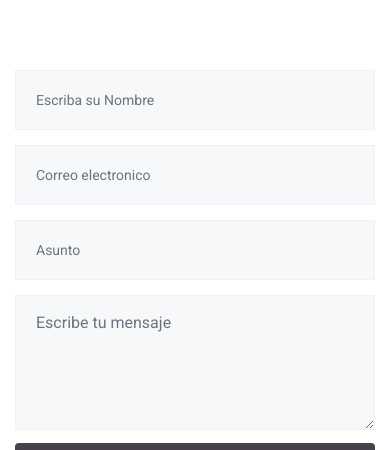
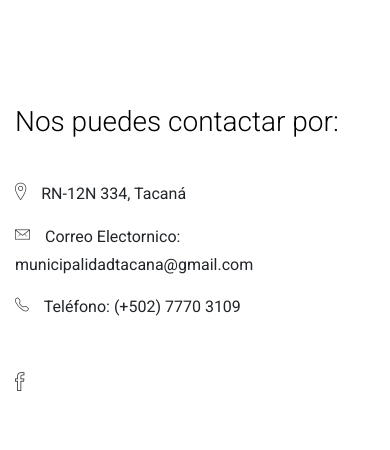
Before and after one commit to Mayantra/ProyectoTacana, a Django app: page /home/contacto/ in a window 390 px wide; the page is wider, and only the part inside the window is pictured. Shown: the part 485-935 px from the top of that part. Run offline with Django 4.2, Linux system fonts and the light colour scheme; some libraries are stand-ins or nearby versions; some web fonts are replaced; grey boxes are pictures that could not be loaded.

Commit message:
Ajustes Finales

```diff
--- a/tacanaproject/apps/home/templates/contact.html
+++ b/tacanaproject/apps/home/templates/contact.html
@@ -97,31 +97,7 @@
 <!-- contact form start -->
 <section class="contact-form">
   <div class="container">
-    <form class="row" id="contact-form">
-      <div class="col-md-6 col-sm-12">
-        <div class="block">
-          <div class="form-group">
-            <input name="user_name" type="text" class="form-control" placeholder="Escriba su Nombre">
-          </div>
-          <div class="form-group">
-            <input name="user_email" type="text" class="form-control" placeholder="Correo electronico">
-          </div>
-          <div class="form-group">
-            <input name="user_subject" type="text" class="form-control" placeholder="Asunto">
-          </div>
-        </div>
-      </div>
-      <div class="col-md-6 col-sm-12">
-        <div class="block">
-          <div class="form-group-2">
-            <textarea name="user_message" class="form-control" rows="4" placeholder="Escribe tu mensaje"></textarea>
-          </div>
-          <button class="btn btn-default" type="submit">Enviar Mensaje</button>
-        </div>
-      </div>
-      <div class="error" id="error">Lo siento el mensaje no se envio</div>
-      <div class="success" id="success">Mensaje enviado</div>
-    </form>
+
     <div class="contact-box row">
       <div class="col-md-6 col-sm-12">
         <div class="block">
```
Also changed, not shown: tacanaproject/db.sqlite3, tacanaproject/tacanaproject/settings.py (line endings or trailing spaces).
